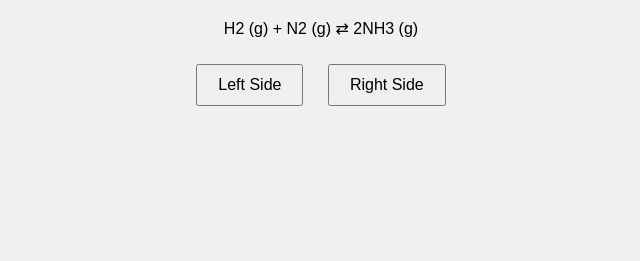
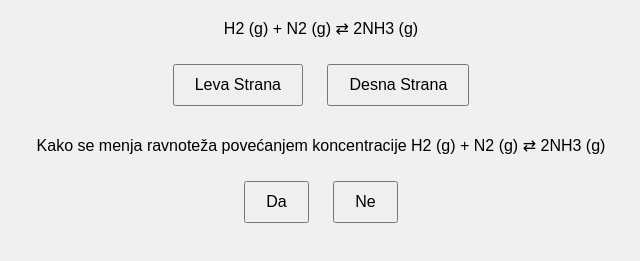
Before and after one commit to Danijela584/Hemijska-ravnote-a, a plain HTML site: page index.html in a window 1280 px wide. Shown: the part 61-322 px from the top of the page, without its empty margins (319-959 px from the left). Drawn offline with Linux system fonts and the light colour scheme.

Commit message:
index.html

```diff
--- a/index.html
+++ b/index.html
@@ -10,10 +10,16 @@
     <h1>Chemical Equilibrium Game</h1>
     <div id="reaction-container">
         <p id="reaction"></p>
-        <button id="left-button">Left Side</button>
-        <button id="right-button">Right Side</button>
+        <button id="left-button">Leva Strana</button>
+        <button id="right-button">Desna Strana</button>
     </div>
     <p id="result"></p>
+    <div id="questions-container">
+        <p id="question"></p>
+        <button id="yes-button">Da</button>
+        <button id="no-button">Ne</button>
+    </div>
+    <p id="answer"></p>
     <script src="script.js"></script>
 </body>
 </html>
```
